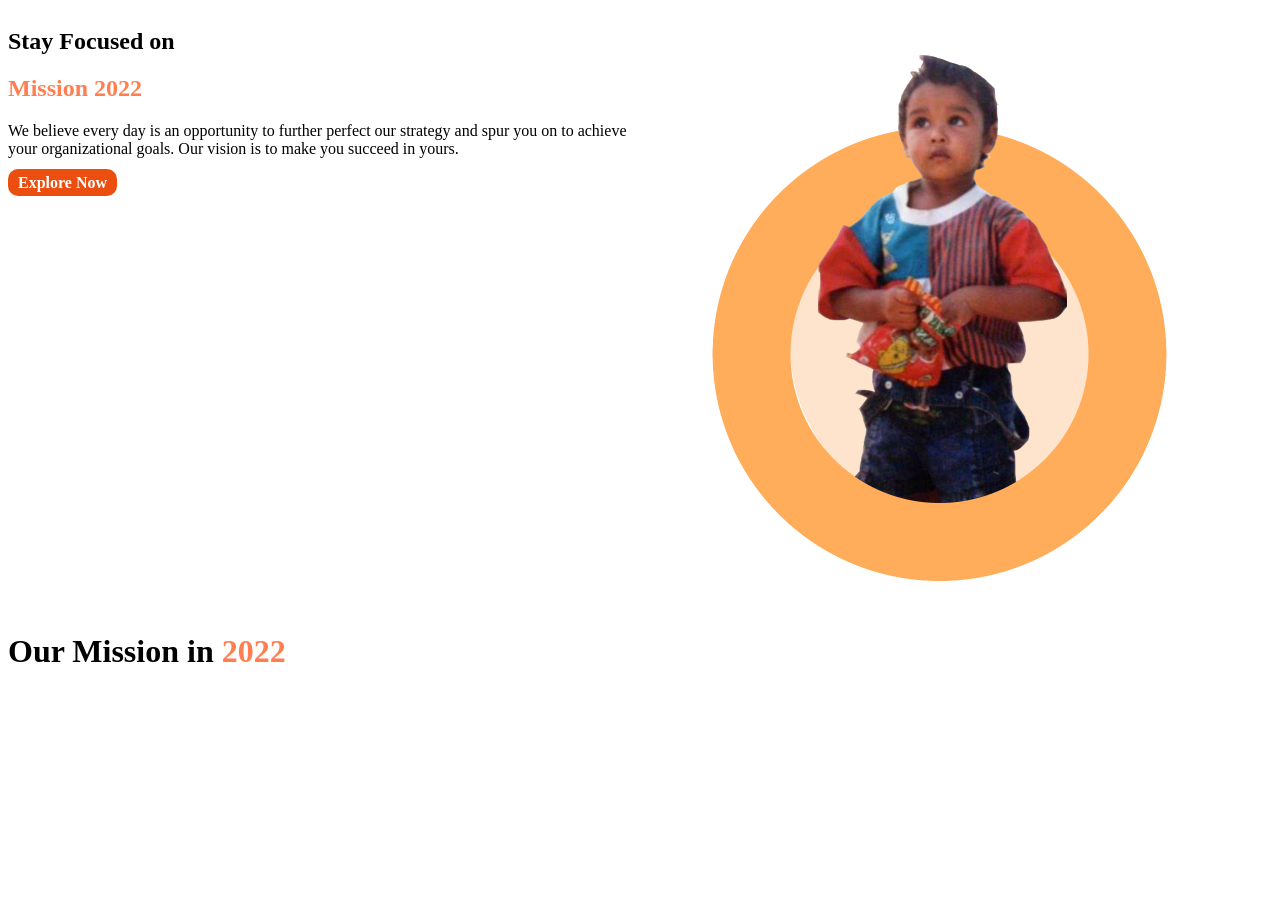
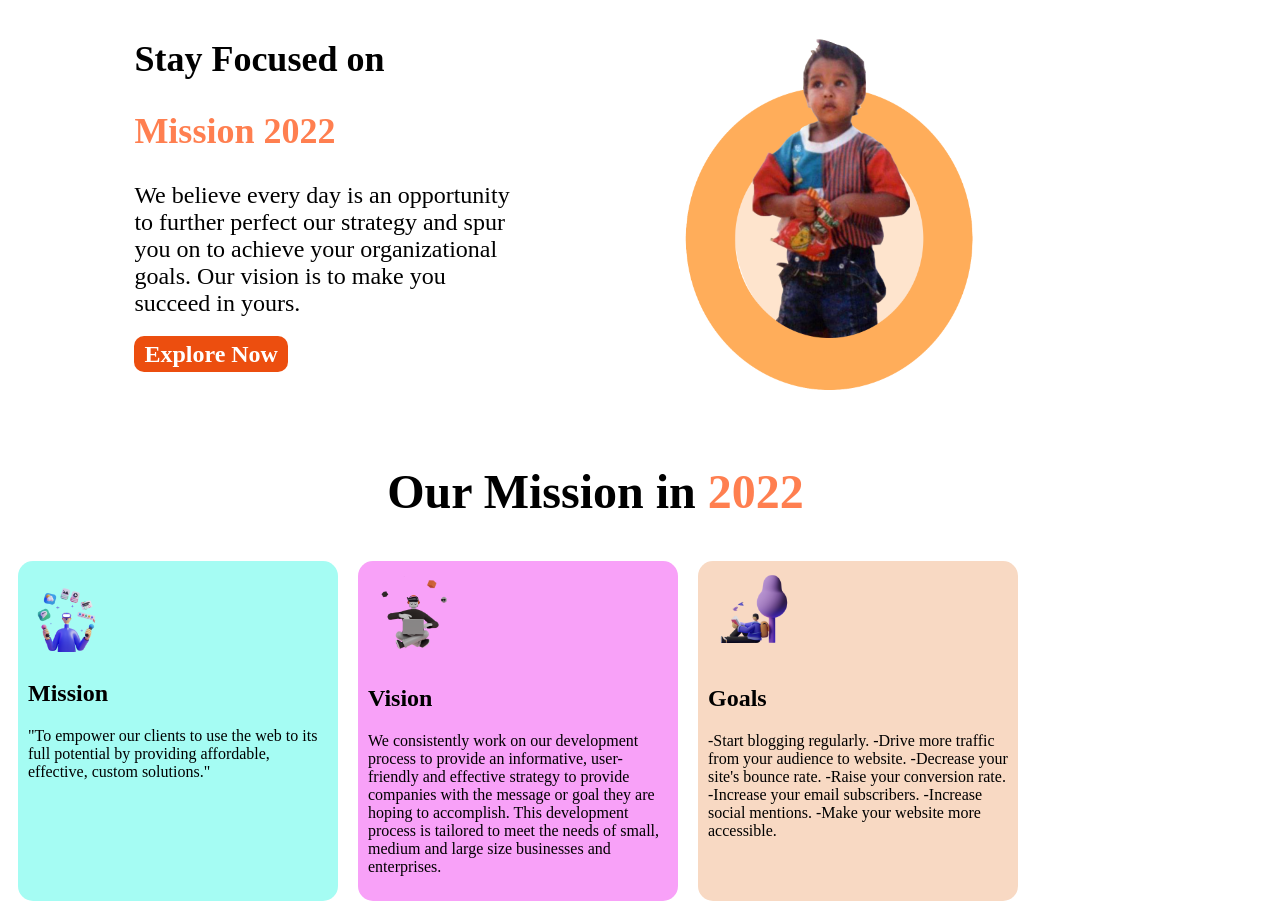
Before and after one commit to sgb29/mission-of-2022, a plain HTML site: page index.html in a window 1280 px wide. Before the commit the page ends 800 px from the top, so only its background shows below. Drawn offline with Linux system fonts and the light colour scheme.

Commit message:
3rd-commit

```diff
--- a/index.html
+++ b/index.html
@@ -19,13 +19,40 @@
             <a class="button" href="swarup029@gmail.com">Explore Now</a>
         </div>
         <div class="twoin1">
-            <img src="images/baby-me-new.png" alt="" height="600" width="600">
+            <img src="images/baby-me-new.png" alt="" height="400" width="400">
         </div>
+    </section>
+    <br>
 
-    </section>
-    <h1>Our Mission in <span class="color">2022</span> </h1>
+    <Div class="second-heading">
+        <h1>Our Mission in <span class="color">2022</span> </h1>
+    </Div>
+
     <Section>
-
+        <div class="radius2" id="mission">
+            <img src="images/illustrator-1.png" alt="">
+            <h1>Mission</h1>
+            <p>"To empower our clients to use the web to its full potential by providing affordable, effective, custom
+                solutions."</p>
+        </div>
+        <div class="radius2" id="vision">
+            <img src="images/illustrator-2.png" alt="">
+            <h1>Vision</h1>
+            <p>We consistently work on our development process to provide an informative, user-friendly and effective
+                strategy to provide companies with the message or goal they are hoping to accomplish. This development
+                process is tailored to meet the needs of small, medium and large size businesses and enterprises.</p>
+        </div>
+        <div class="radius2" id="goals">
+            <img src="images/illustrator-3.png" alt="">
+            <h1>Goals</h1>
+            <p> -Start blogging regularly.
+                -Drive more traffic from your audience to website.
+                -Decrease your site's bounce rate.
+                -Raise your conversion rate.
+                -Increase your email subscribers.
+                -Increase social mentions.
+                -Make your website more accessible.</p>
+        </div>
     </Section>
 </body>
 
--- a/style.css
+++ b/style.css
@@ -5,7 +5,14 @@ section{
     color: coral;
 }
 .twoin1{
-    width: 50%;
+    width: 30%;
+    padding-left: 10%;
+    font-size: x-large;
+
+}
+.twoin1 img{
+    width: 100%;
+
 }
 .button{
     background-color: rgb(236, 78, 15);
@@ -15,3 +22,28 @@ section{
     color: white;
     font-weight: 700;
 }
+.second-heading{
+   padding-left: 30%;
+   font-size: x-large;
+}
+.radius2{
+    border-radius: 15px;
+    padding: 10px;
+height: 320px;
+width: 300px;
+}
+.radius2 img{
+    width: 30%;
+}
+#mission{
+    background-color: rgb(165, 252, 243);
+    margin: 10px;
+}
+#vision{
+    background-color: rgb(248, 161, 248) ;
+    margin: 10px;
+}
+#goals{
+    background-color: rgb(248, 217, 195);
+    margin: 10px;
+}
```
